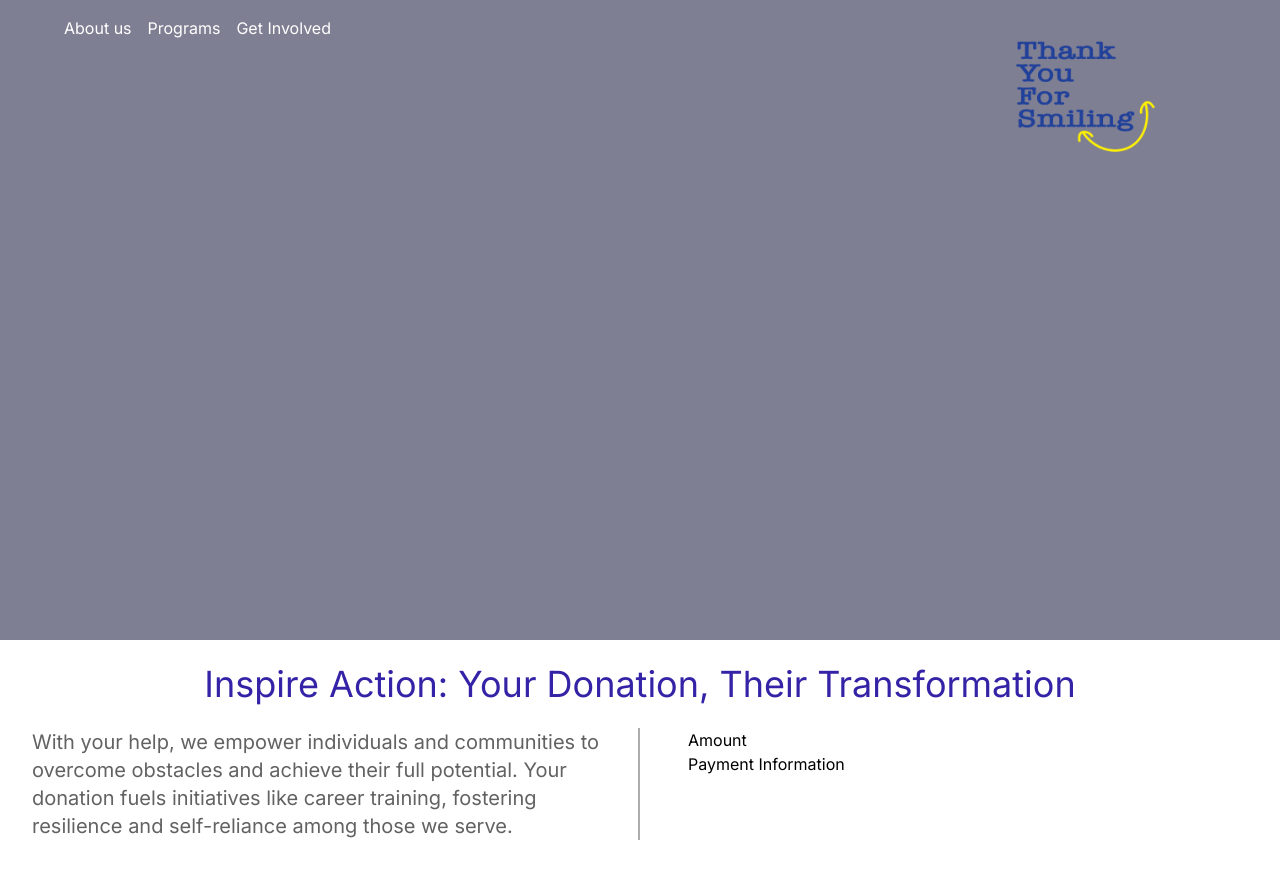
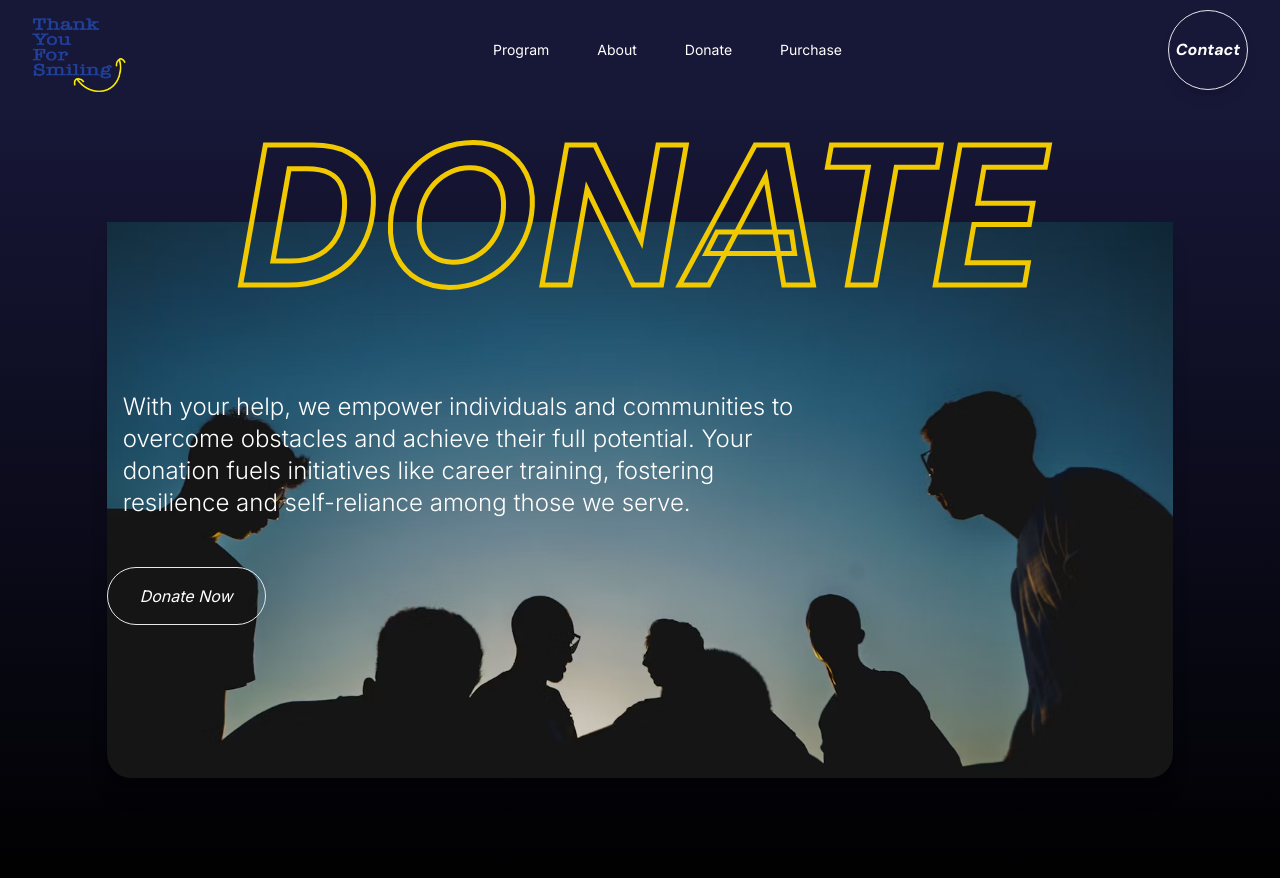
Before and after one commit to REVITAL-STUDIO/thank-you-for-smiling, a Next.js app: page /donations in a window 1280 px wide. Shown: the top 878 px of the page. Before the commit the page ends 840 px from the top, so only its background shows below. Built offline with nearby package versions, Linux system fonts and the light colour scheme.

Commit message:
started on donation page

```diff
--- a/app/donations/page.tsx
+++ b/app/donations/page.tsx
@@ -1,59 +1,15 @@
+import Nav from "@/components/nav";
+import React from "react";
 import Image from "next/image";
+import Donation from "@/components/donation";
 
-
-
-const donations = () => {
-
-
-    return (
-        <div>
-            <div className="flex flex-col gap-6 ">
-                <div className="bg-[#000029]/50 h-[40rem] flex justify-between px-[4rem] py-4">
-                    <nav className="flex gap-4 text-white">
-                        <a>About us</a>
-                        <a>Programs</a>
-                        <a>Get Involved</a>
-                    </nav>
-                    <div className="">
-                        <Image
-                            src={"/images/logo.png"}
-                            height={200}
-                            width={200}
-                            alt="logo"
-                        />
-                    </div>
-                </div>
-                <h1 className="text-[#3423A6] text-4xl text-center">Inspire Action: Your Donation, Their Transformation</h1>
-                <div className="flex">
-                    <div className="w-[50%] px-[2rem] border-r-2 border-r-[#ACACAC]">
-                        <p className="text-xl text-[#626262]">
-                            With your help, we empower individuals and communities to overcome obstacles and achieve their full potential.
-                            Your donation fuels initiatives like career training, fostering resilience and self-reliance among those we serve.
-                        </p>
-                    </div>
-                    <div className="flex flex-col px-[3rem]">
-                        <form>
-                            <div>
-                                <div>
-                                    <h2>Amount</h2>
-                                    <div className="flex">
-                                        {/* price selection go here */}
-                                    </div>
-                                </div>
-                                <div>
-                                    <h2>Payment Information</h2>
-                                    {/* Credit card info container */}
-                                    <div>
-
-                                    </div>
-                                </div>
-                            </div>
-                        </form>
-                    </div>
-                </div>
-            </div>
-        </div>
-    )
+function Donate() {
+  return (
+    <div>
+      <Nav />
+      <Donation />
+    </div>
+  );
 }
 
-export default donations;
+export default Donate;
--- a/app/globals.css
+++ b/app/globals.css
@@ -46,3 +46,8 @@ body {
 .shadow {
   box-shadow: 0px 0px 10px rgba(0, 0, 4, 0.8); /* Box shadow */
 }
+
+.stroke {
+  -webkit-text-stroke: 5px #F1C900;
+
+}
--- a/components/about.tsx
+++ b/components/about.tsx
@@ -7,7 +7,7 @@ function About() {
         <div className="bg-[url('/images/paint-hands.png')] w-[60%] relative"></div>
         <div className="bg-gradient-to-b from-[#171738] to-[#41419E] w-[40%] flex justify-center items-center ">
           <div className="flex flex-col gap-10 text-center w-full items-center relative top-[5%]">
-            <h1 className="w-[85%] text-4xl text-[#FFF200] text-left font-cheapSignage font-medium">
+            <h1 className="w-[85%] text-4xl text-[#F1C900] text-left font-cheapSignage font-medium">
               <span className="italic text-white">We</span> aim to help
               participants with the necessary skills, knowledge, and confidence
               to <span className="text-white italic">succeed</span> in their
--- /dev/null
+++ b/components/donation.tsx
@@ -0,0 +1,26 @@
+import React from "react";
+
+function Donation() {
+  return (
+    <div className="bg-gradient-to-b from-[#171738]  to-black h-screen flex justify-center items-center">
+      <div className="w-5/6 h-5/6 flex flex-col items-center justify-center relative">
+        <h1 className="uppercase top-[-15%] stroke text-transparent font-dmSans italic text-large absolute font-extrabold">
+          Donate
+        </h1>
+        <div className="w-full h-5/6 rounded-bl-3xl rounded-br-3xl bg-[url('/images/bubble.jpg')] bg-no-repeat bg-cover bg-center justify-center shadow-xl flex flex-col items-start">
+          <p className="p-4 text-white w-2/3 text-2xl font-light">
+            With your help, we empower individuals and communities to overcome
+            obstacles and achieve their full potential. Your donation fuels
+            initiatives like career training, fostering resilience and
+            self-reliance among those we serve.
+          </p>
+          <button className="rounded-full px-8 py-4 mt-8 border bg-transparent text-white italic">
+            Donate Now
+          </button>
+        </div>
+      </div>
+    </div>
+  );
+}
+
+export default Donation;
--- a/tailwind.config.ts
+++ b/tailwind.config.ts
@@ -8,6 +8,9 @@ const config: Config = {
   ],
   theme: {
     extend: {
+      fontSize: {
+        'large': '200px'
+      },
       fontFamily: {
         kanit: ['Kanit', 'sans-serif'],
         dmSans: ['DM Sans', 'sans-serif'],
```
Also changed, not shown: public/images/bubble.jpg (added).
